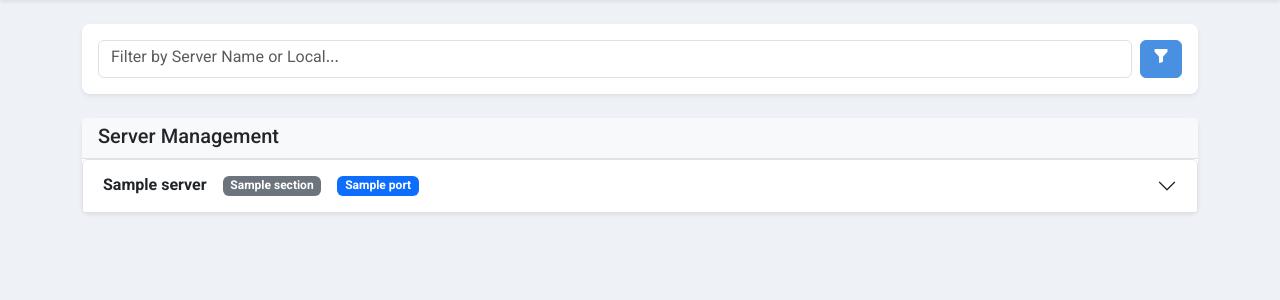
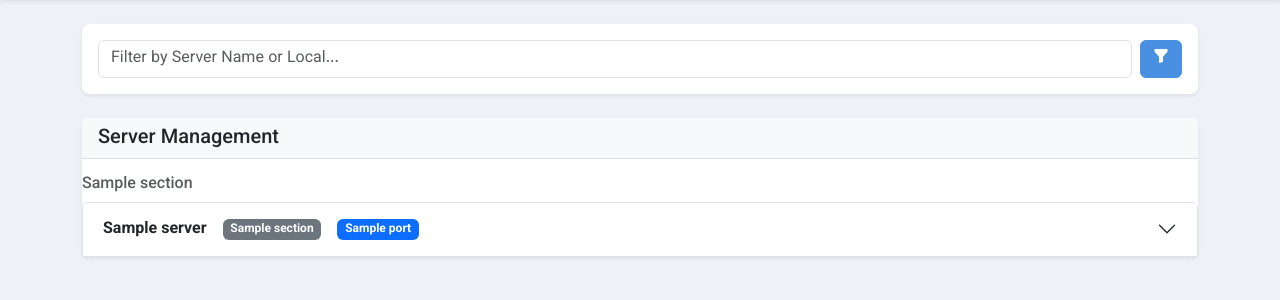
Before and after one commit to ALllILB/serverpassmanger, a Flask app: template templates/index.html in a window 1280 px wide. Shown: the part 56-356 px from the top of the page. Run offline with Flask 3, Linux system fonts and the light colour scheme; the template is opened without the code that fills it: most values are stand-ins (such as "Sample title", 1, 10 or a date in 2020); parts of the project's set-up code (start-up, migrations or seed data) failed here and were passed over.

Commit message:
updating index.html

```diff
--- a/templates/index.html
+++ b/templates/index.html
@@ -135,7 +135,9 @@
             </div>
             <div class="card-body p-0">
                 <div class="accordion" id="serverAccordion">
-                    {% for server in servers_raw %}
+                    {% for section, server_list in servers_by_section.items() %}
+                        <h6 class="text-muted mt-3 mb-2">{{ section }}</h6>
+                        {% for server in server_list %}
                     <div class="accordion-item">
                         <h2 class="accordion-header" id="heading{{ server.id }}">
                             <button class="accordion-button collapsed" type="button" data-bs-toggle="collapse" data-bs-target="#collapse{{ server.id }}" aria-expanded="false" aria-controls="collapse{{ server.id }}">
@@ -186,6 +188,7 @@
                             </div>
                         </div>
                     </div>
+                        {% endfor %}
                     {% else %}
                         <div class="text-center p-4 text-muted">No servers found matching your criteria.</div>
                     {% endfor %}
```
